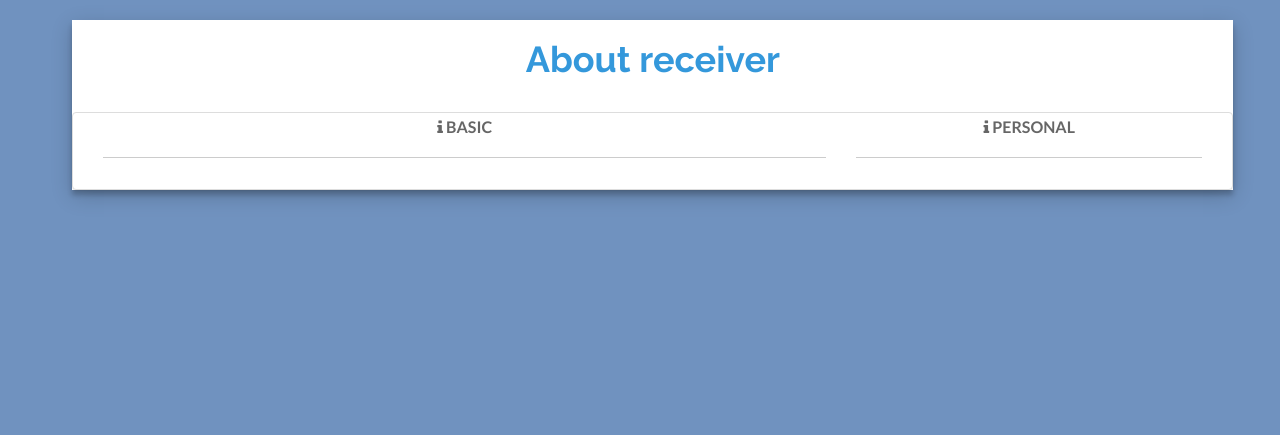
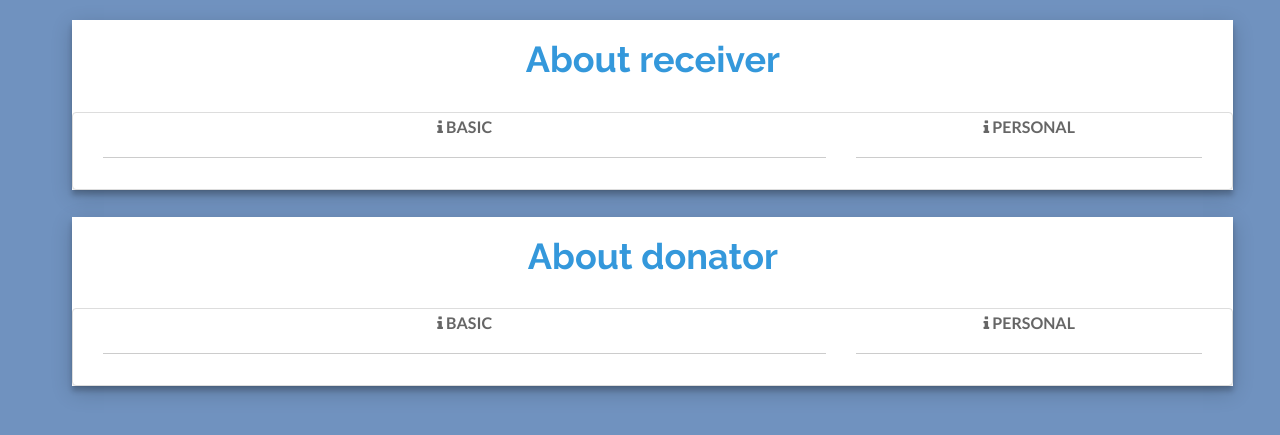
Before and after one commit to deepakpathania-zz/Affinity, a PHP site: page /profile.php?user_username=1 in a window 1280 px wide. Shown: the part 274-709 px from the top of the page. Run offline with PHP 8.4, Linux system fonts and the light colour scheme; the visitor is signed in with stand-in values (Sample User, id 1); data that the repository does not hold is empty.

Commit message:
profile page modified for both receiver and donor

```diff
--- a/all-users.php
+++ b/all-users.php
@@ -21,7 +21,7 @@
                                                                         <div class="panel panel-default">
                                                                             <div id="panel-element-<?php echo $rws['user_id']; ?>" class="panel-collapse collapse in">
                                                                                 <div class="panel-body">
-                                                                                    <div class="col-md-12 column" style="text-align:center;margin-left:10px;margin-top:5px">
+                                                                                    <div class="col-md-12 column" style="text-align:center;margin-left:10px;margin-top:10px">
                                                                                         <img src="assets/img/user.png" name="aboutme" class="img-responsive">
                                                                                     </div>
                                                                                     <div class="col-md-12 column" style="text-align:center">
--- a/profile.php
+++ b/profile.php
@@ -35,8 +35,8 @@
                 <h1 class="text-center profile-text profile-name"><?php echo $rws['user_firstname'];?> <?php echo $rws['user_lastname'];?></h1>
                 <h2 class="text-center profile-text profile-profession"><?php echo $rws['user_profession'];?></h2>
                 <br>
-                <div class="panel-group white shadow" id="panel-profile" style="width: 90%;
-    margin-left: 6%;margin-top:-3%">
+            <div class="panel-group white shadow" id="panel-profile" style="width: 90%;
+                margin-left: 6%;margin-top:-3%">
                     <h1 style="text-align:center;padding-top:20px;padding-bottom:10px">About receiver</h1>
                     <div class="panel panel-default">
                         <div id="panel-element-info" class="panel-collapse collapse in">
@@ -143,6 +143,79 @@
                         </div>
                     </div>
                 </div>
+<br/><br/>
+
+        <div class="panel-group white shadow" id="panel-profile" style="width: 90%;
+                margin-left: 6%;margin-top:-3%">
+                    <h1 style="text-align:center;padding-top:20px;padding-bottom:10px">About donator</h1>
+                    <div class="panel panel-default">
+                        <div id="panel-element-info" class="panel-collapse collapse in">
+                            <div class="panel-body">
+                                <div class="col-md-8 column">
+                                    <p class="text-center profile-title"><i class="fa fa-info"></i> Basic</p>
+                                    <hr>
+<?php
+    if ($rws['user_blood_type_donor']){
+?>
+                                    <div class="col-md-4">
+                                        <p class="profile-details"><i class="fa fa-tint"></i> Blood gp</p>
+                                    </div>
+                                    <div class="col-md-8">
+                                        <p><?php echo $rws['user_blood_type_donor'];?></p>
+                                    </div>
+<?php } ?>
+<?php
+    if ($rws['user_organ_condition_donor']){
+?>
+                                    <div class="col-md-4">
+                                        <p class="profile-details"><i class="fa fa-heart"></i> Condition</p>
+                                    </div>
+                                    <div class="col-md-8">
+                                        <p><?php echo $rws['user_organ_condition_donor'];?></p>
+                                    </div>
+<?php } ?>
+                                </div>
+                                <div class="col-md-4 column">
+                                    <p class="text-center profile-title"><i class="fa fa-info"></i> Personal</p>
+                                    <hr>
+<?php
+    if ($rws['user_gender']){
+?>
+                                    <div class="col-md-4">
+                                        <p class="profile-details"><i class="fa fa-user"></i> Gender</p>
+                                    </div>
+                                    <div class="col-md-8">
+                                        <p><?php echo $rws['user_gender'];?></p>
+                                    </div>
+<?php } ?>
+<?php
+    if ($rws['user_organ_donor']){
+?>
+                                    <div class="col-md-4">
+                                        <p class="profile-details"><i class="fa fa-medkit"></i>  Organ</p>
+                                    </div>
+                                    <div class="col-md-8">
+                                        <p><?php echo $rws['user_organ_donor'];?></p>
+                                    </div>
+<?php } ?>
+
+<?php
+    if ($rws['user_waiting_time']){
+?>
+                                    <div class="col-md-4 column">
+                                        <p class="profile-details"><i class="fa fa-clock"></i> Wait time</p>
+                                    </div>
+                                    <div class="col-md-8">
+                                        <p><?php echo $rws['user_waiting_time'];?></p>
+                                    </div>
+<?php } ?>
+                                </div>
+                            </div>
+                        </div>
+                    </div>
+                </div>
+<br/><br/>
+
             </div>
 		<!-- </div> -->
 	</div>
```
